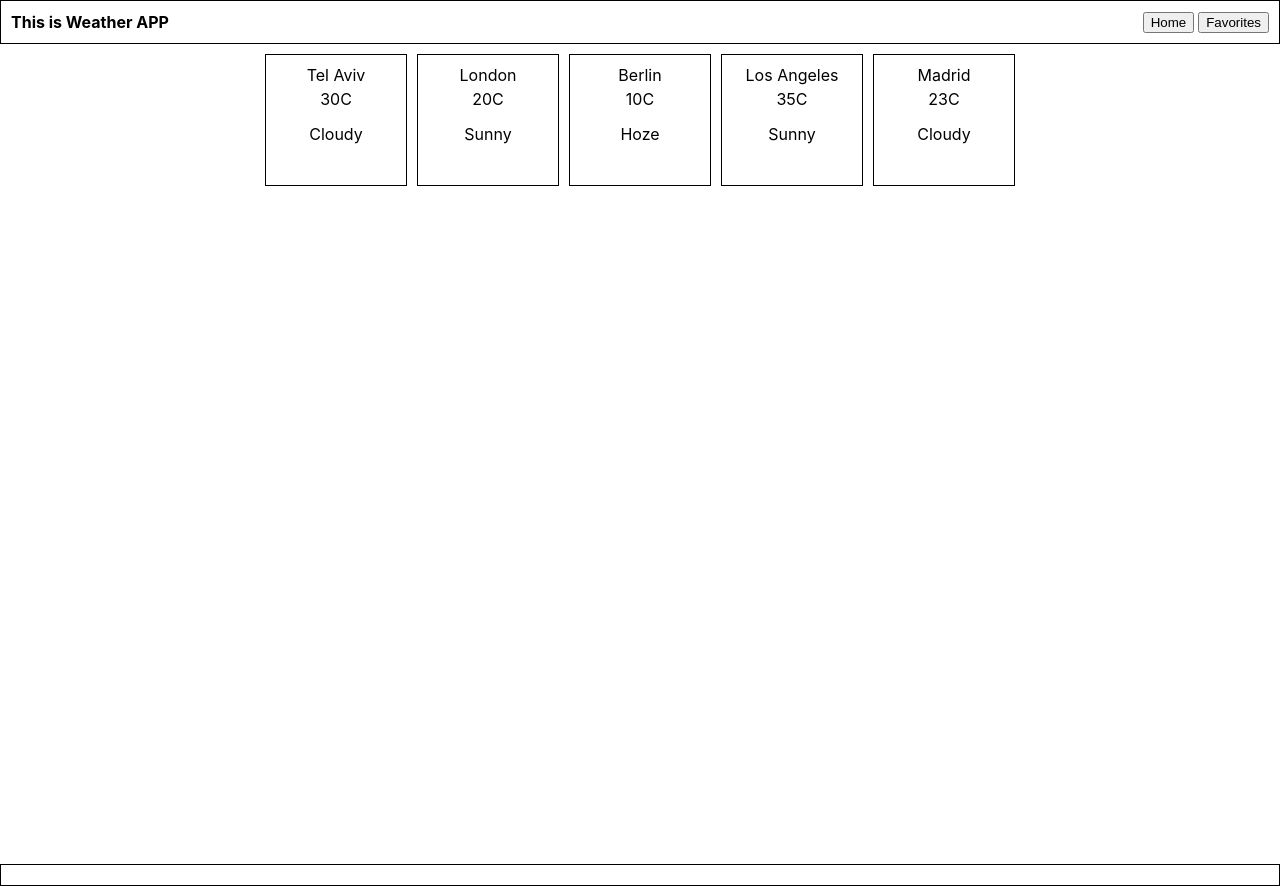
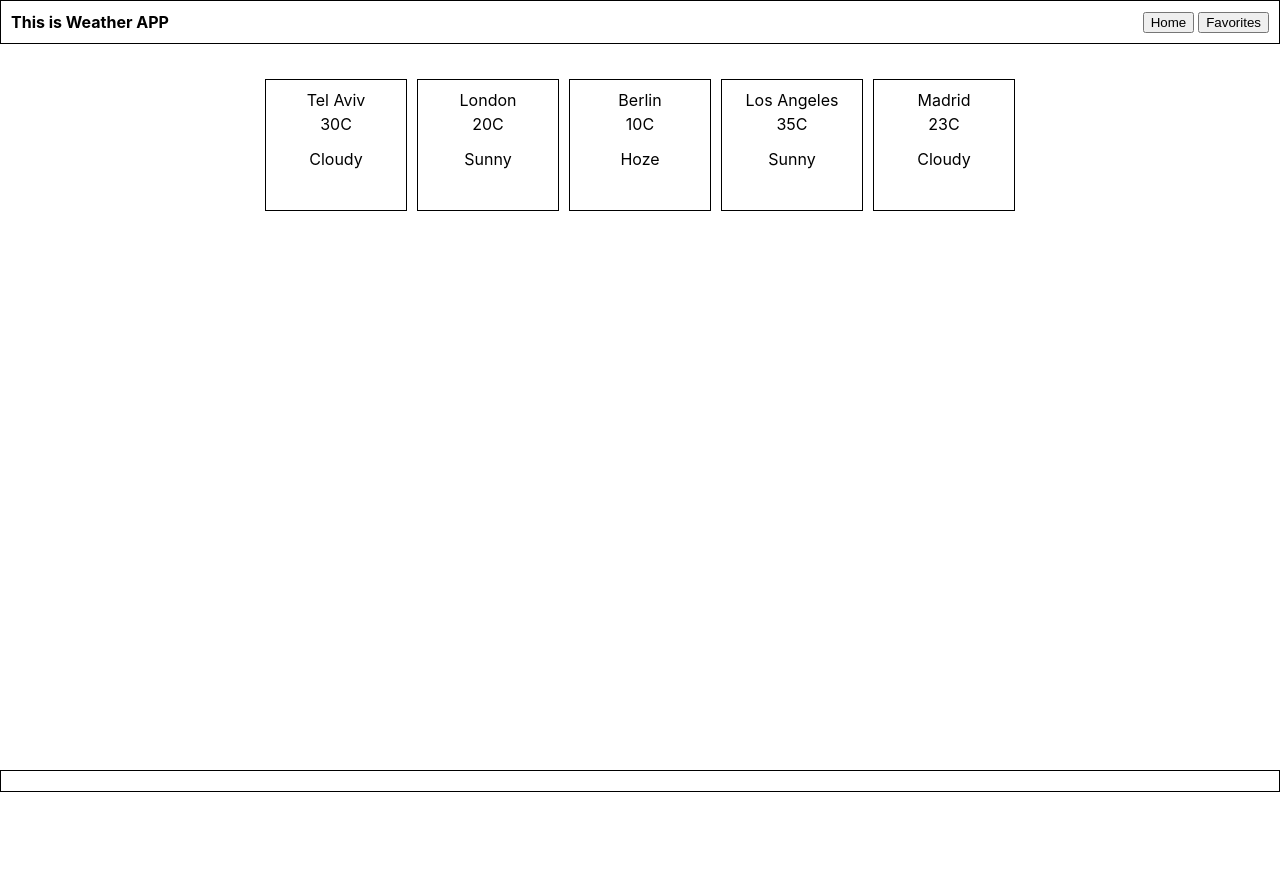
Before and after one commit to tal5579/tal-shwarts-24.6.23, a React (Create React App) app: page /favorites in a window 1280 px wide. After the commit the page ends 800 px from the top, so only its background shows below. Built offline with nearby package versions, Linux system fonts and the light colour scheme.

Commit message:
fix style of pages and cards

```diff
--- a/src/components/Layout/Layout.module.scss
+++ b/src/components/Layout/Layout.module.scss
@@ -1,3 +1,4 @@
 .container {
-    max-width: 1300px;
+    max-width: 1600px;
+    position: relative;
 }
--- a/src/pages/Favorites/Favorites.module.scss
+++ b/src/pages/Favorites/Favorites.module.scss
@@ -3,8 +3,8 @@
   justify-content: flex-start;
   align-items: center;
   flex-direction: column;
-  height: 100vh;
-  padding: 10px 0;
+  padding: 35px 0;
+  height: 82vh;
 }
 
 .weather__section {
--- a/src/pages/Home/Home.module.scss
+++ b/src/pages/Home/Home.module.scss
@@ -4,8 +4,8 @@
   align-items: center;
   flex-direction: column;
   gap: 30px;
-  height: 100vh;
   padding: 10px 0;
+  height: 90vh;
 }
 
 .weather__section {
```
